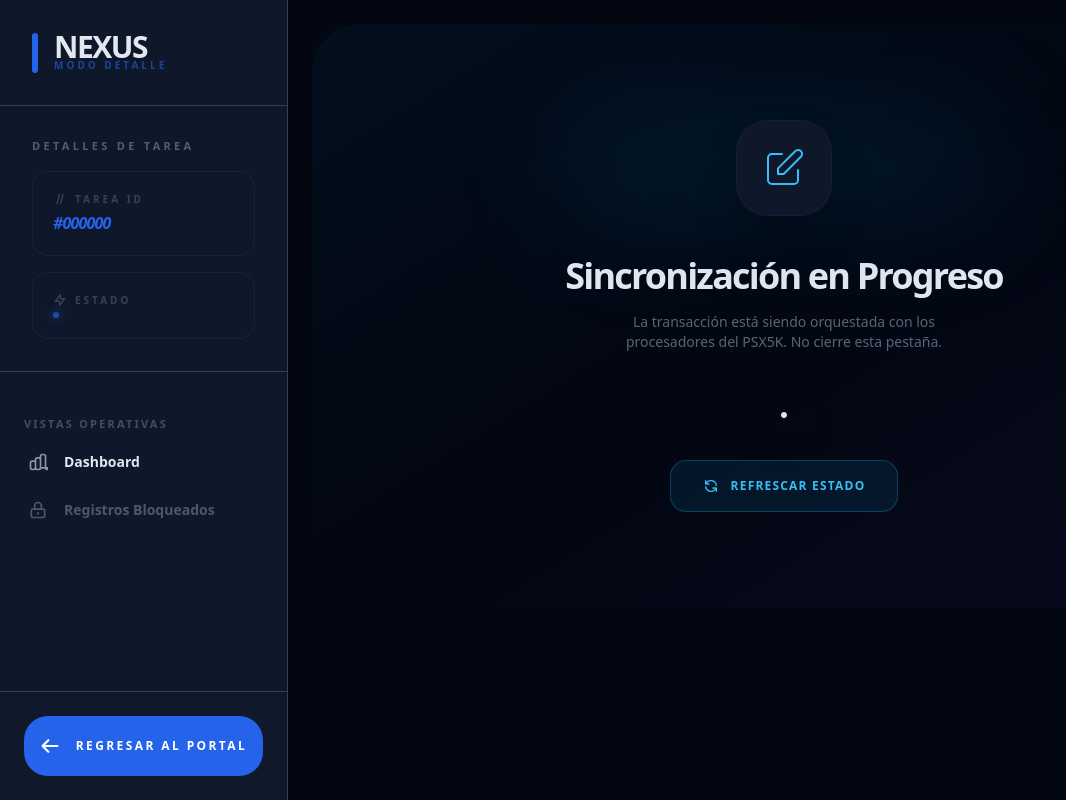
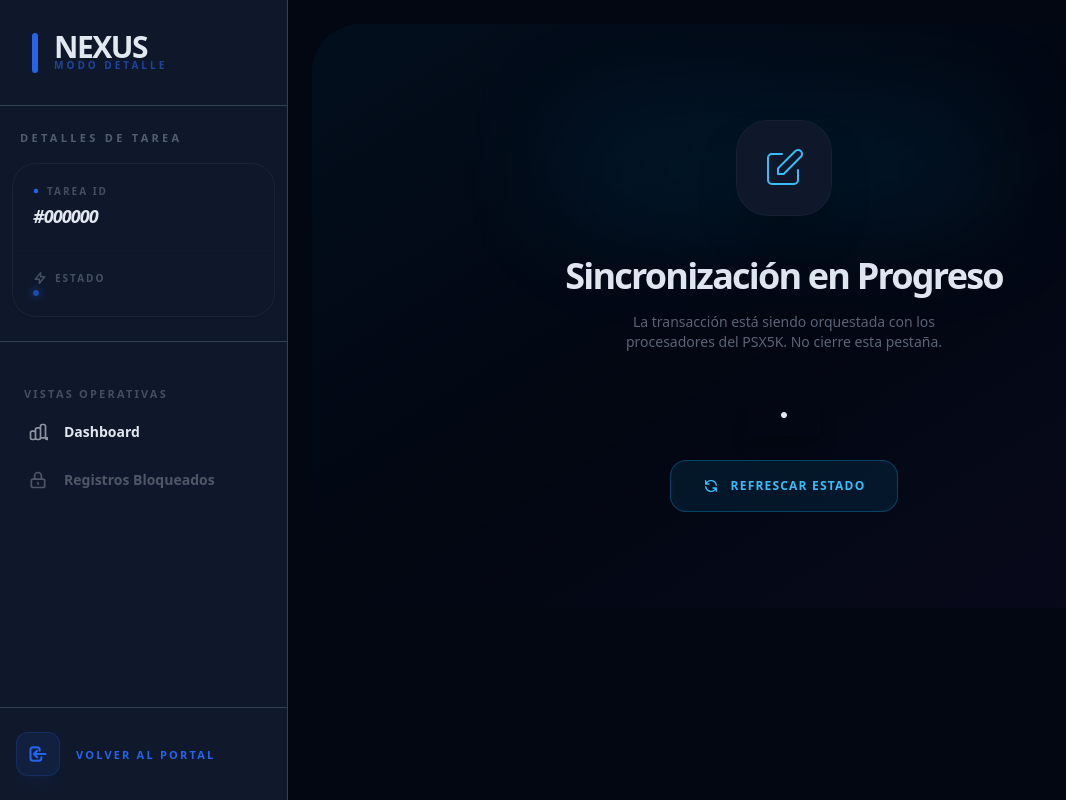
Before and after one commit to dtovar0/c20, a Python web app: template templates/psx_detail.html in a window 1280 px wide. Shown: the whole page, without its empty margins (0-1066 px from the left). Run offline with Jinja, Linux system fonts and the light colour scheme; the template is opened without the code that fills it, so the values that code supplies are empty; some libraries are stand-ins or nearby versions.

Commit message:
Documentacion  y detalles finales v1.0.16

```diff
--- a/templates/psx_detail.html
+++ b/templates/psx_detail.html
@@ -61,26 +61,31 @@
                 </div>
             </div>
 
-            <!-- 2. TASK CONTEXT -->
-            <div class="p-8 border-b border-panel-border bg-surface-container/5 space-y-4">
-                <h2 class="text-[11px] font-black text-label/50 uppercase tracking-[0.3em] mb-4">DETALLES DE TAREA</h2>
+            <!-- 2. TASK CONTEXT (FULL-WIDTH) -->
+            <div class="px-2 py-6 border-b border-panel-border bg-surface-container/5 space-y-4">
+                <h2 class="text-[11px] font-black text-label/50 uppercase tracking-[0.3em] mb-4 px-3">DETALLES DE TAREA</h2>
 
-                <div class="p-5 bg-panel-fill border border-panel-border/30 rounded-2xl shadow-sm group hover:border-primary/30 transition-all">
-                    <span class="text-[10px] items-center gap-2 flex uppercase tracking-[0.3em] text-label/30 font-black mb-1">
-                        <svg class="w-3.5 h-3.5" fill="none" stroke="currentColor" viewBox="0 0 24 24"><path stroke-linecap="round" stroke-linejoin="round" stroke-width="2.5" d="M7 20l4-16m2 16l4-16"></path></svg>
+                <!-- Unified Metadata Block -->
+                <div class="bg-panel-fill border border-panel-border/30 rounded-[24px] shadow-sm overflow-hidden group hover:border-primary/20 transition-all mx-1">
+                    <!-- ID Section -->
+                    <div class="p-5 border-b border-panel-border/10">
+                        <span class="text-[10px] items-center gap-2 flex uppercase tracking-[0.2em] text-label/40 font-black mb-1">
+                            <svg class="w-1.5 h-1.5 fill-primary" viewBox="0 0 8 8"><circle cx="4" cy="4" r="3"/></svg>
                             Tarea ID
                         </span>
-                    <span class="text-[16px] font-black text-primary tracking-tighter italic">#{{ "%06d"|format(task.id) }}</span>
+                        <span class="text-[18px] font-black text-body-text tracking-tighter italic">#{{ "%06d"|format(task.id) }}</span>
                     </div>
 
-                <div class="p-5 bg-panel-fill border border-panel-border/30 rounded-2xl shadow-sm group hover:border-primary/30 transition-all">
-                    <span class="text-[10px] items-center gap-2 flex uppercase tracking-[0.3em] text-label/30 font-black mb-1">
+                    <!-- Status Section -->
+                    <div class="p-5 bg-surface-container/5">
+                        <span class="text-[10px] items-center gap-2 flex uppercase tracking-[0.2em] text-label/40 font-black mb-1">
                             <svg class="w-3.5 h-3.5" fill="none" stroke="currentColor" viewBox="0 0 24 24"><path stroke-linecap="round" stroke-linejoin="round" stroke-width="2.5" d="M13 10V3L4 14h7v7l9-11h-7z"></path></svg>
                             Estado
                         </span>
                         <div class="flex items-center gap-2 font-black {% if task.estado == 'Terminada' %}text-emerald-500{% elif task.estado == 'Error' %}text-rose-500{% else %}text-primary{% endif %} uppercase italic text-sm tracking-tighter">
                             <span class="w-1.5 h-1.5 rounded-full bg-current animate-pulse shadow-[0_0_8px_currentColor]"></span>
                             <span>{{ task.estado }}</span>
+                        </div>
                     </div>
                 </div>
             </div>
@@ -111,11 +116,17 @@
                 {% endif %}
             </nav>
 
-            <!-- 3. FOOTER BANNER -->
-            <div class="p-6 border-t border-panel-border bg-surface-container/10">
-                <button onclick="window.location.href='/'" class="w-full flex items-center justify-center gap-4 py-5 rounded-3xl bg-primary text-white font-black text-[12px] uppercase tracking-[0.2em] hover:scale-[1.02] hover:shadow-2xl hover:shadow-primary/30 transition-all active:scale-95 group">
-                    <svg class="w-5 h-5 transition-transform group-hover:-translate-x-1" fill="none" stroke="currentColor" viewBox="0 0 24 24"><path stroke-linecap="round" stroke-linejoin="round" stroke-width="2.5" d="M10 19l-7-7m0 0l7-7m-7 7h18"></path></svg>
-                    Regresar al Portal
+            <!-- 3. FOOTER NAVIGATION (FULL-WIDTH SLIM) -->
+            <div class="px-2 py-4 border-t border-panel-border bg-surface-container/10">
+                <button onclick="window.location.href='/'" class="w-full flex items-center gap-4 p-2 rounded-[20px] hover:bg-primary/5 transition-all group active:scale-[0.98]">
+                    <!-- Icon Box -->
+                    <div class="w-11 h-11 shrink-0 rounded-xl bg-primary/10 border border-primary/20 flex items-center justify-center text-primary group-hover:bg-primary group-hover:text-white transition-all duration-500 shadow-lg shadow-primary/5">
+                        <svg class="w-5 h-5" fill="none" stroke="currentColor" viewBox="0 0 24 24"><path stroke-linecap="round" stroke-linejoin="round" stroke-width="2.5" d="M11 16l-4-4m0 0l4-4m-4 4h14m-5 4v1a3 3 0 01-3 3H6a3 3 0 01-3-3V7a3 3 0 013-3h5a3 3 0 013 3v1"></path></svg>
+                    </div>
+                    <!-- Text Column -->
+                    <div class="flex flex-col text-left overflow-hidden">
+                        <span class="text-[11px] font-black text-primary uppercase tracking-[0.2em] leading-none truncate">Volver al Portal</span>
+                    </div>
                 </button>
             </div>
         </aside>
@@ -127,7 +138,7 @@
             {% if task.estado == 'Terminada' or task.estado == 'Error' %}
             <!-- DASHBOARD PANEL -->
             <!-- DASHBOARD PANEL -->
-            <div id="tab-panel-dashboard" class="tab-panel tab-panel-content w-full h-full active flex flex-col rounded-2xl overflow-hidden border border-panel-border shadow-2xl shadow-primary/5 relative">
+            <div id="tab-panel-dashboard" class="tab-panel tab-panel-content w-full h-full active flex flex-col rounded-2xl overflow-hidden border border-panel-border bg-panel-fill shadow-2xl shadow-primary/5 relative">
                 <!-- PANEL HEADER (AUDIT STYLE) -->
                 <header class="bg-panel-header border-b border-panel-border px-6 py-4 flex items-center justify-between relative z-10 overflow-hidden">
                     <!-- Grid overlay -->
@@ -144,7 +155,7 @@
                 </header>
 
                     <!-- PANEL BODY (CLONED FROM SETTINGS) -->
-                    <main class="flex-grow p-6 overflow-hidden relative">
+                    <main class="flex-grow p-6 overflow-hidden relative bg-audit-body/40">
                         <!-- Decorative circle -->
                         <div class="absolute -top-12 -right-12 w-48 h-48 bg-primary/5 rounded-full blur-3xl"></div>
                         <div class="grid grid-cols-1 lg:grid-cols-2 gap-6 h-full min-h-0 relative z-10">
@@ -163,7 +174,7 @@
                                             </div>
                                             <div>
                                                 <p class="text-xl font-bold text-body-text tracking-tight">{{ task.job.usuario }}</p>
-                                                <p class="text-[10px] font-bold text-primary/60 uppercase tracking-widest leading-none mt-1">Identidad Verificada</p>
+                                                <p class="text-[10px] font-bold text-primary/60 uppercase tracking-widest leading-none mt-1">{{ task.job.usuario }}</p>
                                             </div>
                                         </div>
                                     </div>
@@ -188,55 +199,68 @@
                                         </div>
                                     </div>
 
-                                    <!-- Metadata Table-style List -->
-                                    <div class="space-y-5 pt-8 border-t border-panel-border/10">
-                                        <div class="flex justify-between items-center px-1">
-                                            <span class="text-[12px] font-bold text-label uppercase tracking-wide">Origen de Datos</span>
+                                    <!-- Operational Metadata Card (Total Procesado Reference) -->
+                                    <div class="bg-surface-container/20 rounded-[24px] border border-panel-border p-6 relative overflow-hidden">
+                                        <div class="absolute -right-4 -bottom-4 opacity-[0.03] pointer-events-none">
+                                            <svg class="w-32 h-32 text-primary" fill="currentColor" viewBox="0 0 24 24"><path d="M19 3H5c-1.1 0-2 .9-2 2v14c0 1.1.9 2 2 2h14c1.1 0 2-.9 2-2V5c0-1.1-.9-2-2-2zm-5 14H7v-2h7v2zm3-4H7v-2h10v2zm0-4H7V7h10v2z"/></svg>
+                                        </div>
+
+                                        <div class="space-y-4 relative z-10">
+                                            <!-- Row 1: Source -->
+                                            <div class="flex justify-between items-center group/meta">
+                                                <span class="text-[11px] font-black text-label/40 uppercase tracking-[0.2em]">Origen de Datos</span>
                                                 <div class="flex flex-col items-end">
-                                                <span class="text-[12px] font-black text-body-text uppercase tracking-tight">{{ task.job.archivo_origen or 'Carga Directa' }}</span>
+                                                    <span class="text-[11px] font-black text-body-text uppercase tracking-tight">{{ task.job.archivo_origen or 'Ingreso Manual' }}</span>
                                                     {% if task.job.archivo_origen and task.job.archivo_origen.startswith('RETRY_TASK_') %}
-                                                <a href="/api/psx/detail/{{ task.job.archivo_origen.split('_')[2] }}" class="text-[10px] font-bold text-primary hover:text-primary/80 underline mt-1 tracking-widest">VER TAREA PADRE #{{ task.job.archivo_origen.split('_')[2] }}</a>
+                                                    <a href="/api/psx/detail/{{ task.job.archivo_origen.split('_')[2] }}" class="text-[9px] font-black text-primary hover:underline mt-0.5 tracking-widest uppercase">Ver Origen #{{ task.job.archivo_origen.split('_')[2] }}</a>
                                                     {% endif %}
                                                 </div>
                                             </div>
-                                        <div class="flex justify-between items-center px-1">
-                                            <span class="text-[12px] font-bold text-label uppercase tracking-wide">Modo de Operación</span>
-                                            <span class="text-[12px] font-black text-body-text uppercase">
-                                                {% if task.job.accion_tipo == 'call_in' %}
-                                                    Solo llamadas entrantes
-                                                {% elif task.job.accion_tipo == 'call_inout' %}
-                                                    Entrantes y salientes
-                                                {% else %}
-                                                    {{ task.job.accion_tipo }}
-                                                {% endif %}
+
+                                            <!-- Row 2: Mode -->
+                                            <div class="flex justify-between items-center group/meta">
+                                                <span class="text-[11px] font-black text-label/40 uppercase tracking-[0.2em]">Modo de Operación</span>
+                                                <span class="text-[11px] font-black text-body-text uppercase tracking-tight">
+                                                    {% if task.job.accion_tipo == 'call_in' %} CALL_IN
+                                                    {% elif task.job.accion_tipo == 'call_inout' %} CALL_INOUT
+                                                    {% else %} {{ task.job.accion_tipo|upper }} {% endif %}
                                                 </span>
                                             </div>
-                                        <div class="flex justify-between items-center px-1">
-                                            <span class="text-[12px] font-bold text-label uppercase tracking-wide">Etiqueta de Routing</span>
-                                            <span class="px-2 py-0.5 bg-primary/10 border border-primary/20 rounded text-[10px] font-black text-primary uppercase tracking-widest">{{ task.routing_label or 'N/A' }}</span>
+
+                                            <!-- Row 3: Routing -->
+                                            <div class="flex justify-between items-center group/meta">
+                                                <span class="text-[11px] font-black text-label/40 uppercase tracking-[0.2em]">Etiqueta de Routing</span>
+                                                <span class="px-2 py-0.5 bg-primary/10 border border-primary/20 rounded text-[9px] font-black text-primary uppercase tracking-widest italic">{{ task.routing_label or 'N/A' }}</span>
                                             </div>
-                                        <div class="flex justify-between items-center px-1">
-                                            <span class="text-[12px] font-bold text-label uppercase tracking-wide">Secuencia de Carga</span>
-                                            <span class="text-[12px] font-black text-body-text uppercase tracking-widest">Parte {{ task.chunk_index }} de {{ task.chunk_total }}</span>
+
+                                            <!-- Row 4: Sequence -->
+                                            <div class="flex justify-between items-center group/meta">
+                                                <span class="text-[11px] font-black text-label/40 uppercase tracking-[0.2em]">Secuencia de Carga</span>
+                                                <span class="text-[11px] font-black text-body-text uppercase tracking-tight">Parte {{ task.chunk_index }} de {{ task.chunk_total }}</span>
                                             </div>
-                                        <div class="flex justify-between items-center px-1">
-                                            <span class="text-[12px] font-bold text-label uppercase tracking-wide">Inicio de Ejecución</span>
-                                            <span class="font-mono text-sm text-body-text/80">{{ task.fecha_inicio.strftime('%H:%M:%S') if task.fecha_inicio else '--:--:--' }}</span>
+
+                                            <!-- Row 5: Start -->
+                                            <div class="flex justify-between items-center group/meta">
+                                                <span class="text-[11px] font-black text-label/40 uppercase tracking-[0.2em]">Inicio de Ejecución</span>
+                                                <span class="text-[11px] font-black text-body-text/80 font-mono tracking-tighter">{{ task.fecha_inicio.strftime('%H:%M:%S') if task.fecha_inicio else '--:--:--' }}</span>
                                             </div>
-                                        <div class="flex justify-between items-center px-1">
-                                            <span class="text-[12px] font-bold text-label uppercase tracking-wide">Fin de Ejecución</span>
-                                            <span class="font-mono text-sm text-body-text/80">{{ task.fecha_fin.strftime('%H:%M:%S') if task.fecha_fin else '--:--:--' }}</span>
+
+                                            <!-- Row 6: End -->
+                                            <div class="flex justify-between items-center group/meta">
+                                                <span class="text-[11px] font-black text-label/40 uppercase tracking-[0.2em]">Fin de Ejecución</span>
+                                                <span class="text-[11px] font-black text-body-text/80 font-mono tracking-tighter">{{ task.fecha_fin.strftime('%H:%M:%S') if task.fecha_fin else '--:--:--' }}</span>
                                             </div>
-                                        <div class="flex justify-between items-center pt-2 border-t border-panel-border/10 px-1">
-                                            <span class="text-[12px] font-bold text-emerald-500/80 uppercase tracking-wide">Duración de Ejecución</span>
-                                            <span class="font-mono text-sm font-black text-emerald-500">
+
+                                            <!-- Row 7: Duration -->
+                                            <div class="flex justify-between items-center pt-3 border-t border-panel-border/10 group/meta">
+                                                <span class="text-[11px] font-black text-emerald-500/60 uppercase tracking-[0.2em]">Duración de Ejecución</span>
+                                                <span class="text-[11px] font-black text-emerald-500 font-mono tracking-tighter">
                                                     {% if task.fecha_inicio and task.fecha_fin %}
                                                         {% set duration = task.fecha_fin - task.fecha_inicio %}
                                                         {{ (duration.total_seconds() / 60) | round(0) | int }}m
-                                                {% else %}
-                                                    --
-                                                {% endif %}
+                                                    {% else %} -- {% endif %}
                                                 </span>
+                                            </div>
                                         </div>
                                     </div>
                                 </div>
@@ -322,7 +346,7 @@
 
             <!-- LOG PANEL -->
             <!-- LOG PANEL -->
-            <div id="tab-panel-logs" class="tab-panel tab-panel-content w-full h-full flex flex-col rounded-2xl overflow-hidden border border-panel-border shadow-2xl shadow-primary/5 relative hidden">
+            <div id="tab-panel-logs" class="tab-panel tab-panel-content w-full h-full flex flex-col rounded-2xl overflow-hidden border border-panel-border bg-panel-fill shadow-2xl shadow-primary/5 relative hidden">
                 {% set stats = namespace(ok=0, fail=0, dup=0, force=0) %}
                 {% for it in history %}
                     {% if 'OK' in it.estado %}{% set stats.ok = stats.ok + 1 %}{% endif %}
@@ -352,7 +376,7 @@
                 </header>
 
                     <!-- PANEL BODY -->
-                    <main class="flex-grow p-6 overflow-hidden flex flex-col relative">
+                    <main class="flex-grow p-6 overflow-hidden flex flex-col relative bg-audit-body/40">
                         <div class="flex flex-col md:flex-row items-center justify-between gap-6 w-full mb-10">
                             <!-- LEFT: FILTERS -->
                             <div class="flex flex-wrap items-center gap-4 w-full md:w-auto">
```
Lines whose indentation alone changed are shown as unchanged.
